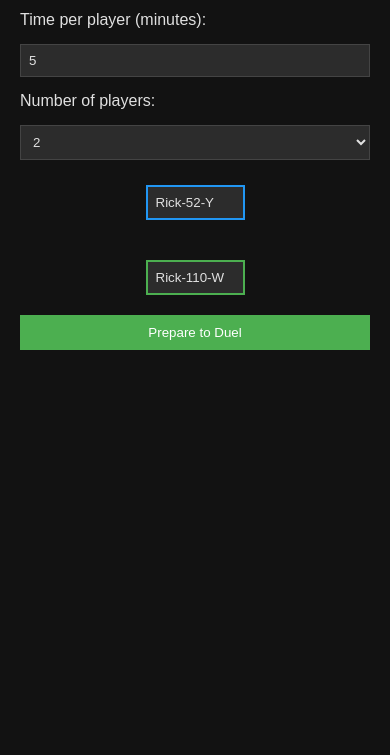
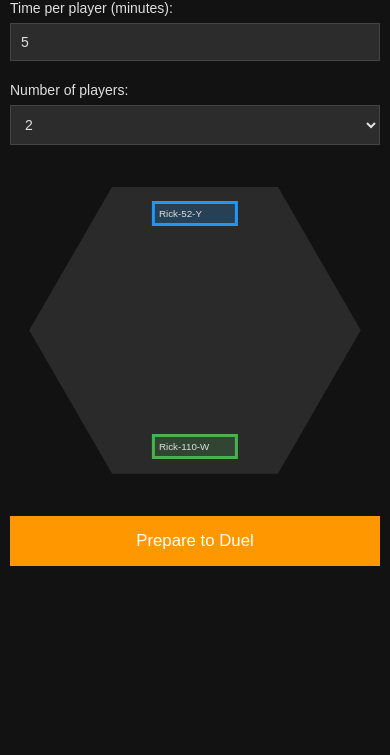
Before and after one commit to dbltnk/push-timer-app, a plain HTML site: page index.html in a window 390 px wide. Shown: the part 89-844 px from the top of the page. Drawn offline with Linux system fonts and the light colour scheme.

Commit message:
hex grid, not fully responsive?

```diff
--- a/index.html
+++ b/index.html
@@ -6,114 +6,176 @@
     <meta name="viewport" content="width=device-width, initial-scale=1.0">
     <title>Duel Timer Setup</title>
     <style>
+        :root {
+            --hex-width: min(85vw, 500px);
+            --hex-height: calc(var(--hex-width) * 0.866);
+            --player-width: calc(var(--hex-width) * 0.28);
+        }
+
         body {
             font-family: Arial, sans-serif;
             background-color: #121212;
             color: #e0e0e0;
             margin: 0;
-            padding: 20px;
+            padding: 10px;
+            font-size: 16px;
         }
 
         .container {
-            max-width: 600px;
+            max-width: 800px;
             margin: 0 auto;
         }
 
         h1 {
             text-align: center;
+            font-size: 2em;
+            margin-bottom: 1em;
         }
 
-        label,
-        input,
-        select,
-        button {
-            display: block;
-            width: 100%;
-            margin-top: 15px;
+        .input-group {
+            display: flex;
+            align-items: center;
+            margin-bottom: 1.5em;
         }
 
-        input,
+        label {
+            flex: 1;
+            margin-right: 1em;
+        }
+
+        input[type="number"],
         select {
-            padding: 8px;
+            flex: 1;
+            padding: 10px;
+            font-size: 1em;
             background-color: #2c2c2c;
             border: 1px solid #444;
             color: #e0e0e0;
             box-sizing: border-box;
         }
 
-        button {
-            padding: 10px;
-            background-color: #4CAF50;
-            color: white;
-            border: none;
-            cursor: pointer;
+        #hexLayout {
+            position: relative;
+            width: var(--hex-width);
+            height: var(--hex-height);
+            margin: 2em auto;
         }
 
-        button:hover {
-            background-color: #45a049;
-        }
-
-        #hexLayout {
-            display: grid;
-            grid-template-columns: repeat(3, 1fr);
-            grid-template-rows: repeat(4, auto);
-            gap: 10px;
-            margin-top: 20px;
-            max-width: 400px;
-            margin-left: auto;
-            margin-right: auto;
+        .hexagon {
+            position: absolute;
+            width: 100%;
+            height: 100%;
+            background-color: rgba(255, 255, 255, 0.1);
+            clip-path: polygon(25% 0%, 75% 0%, 100% 50%, 75% 100%, 25% 100%, 0% 50%);
         }
 
         .player-input {
-            text-align: center;
+            position: absolute;
+            width: var(--player-width);
         }
 
         .player-input input {
-            width: 90%;
-            margin: 5px auto;
-            border: 2px solid;
+            width: 100%;
+            padding: 8px;
+            font-size: 0.9em;
+            background-color: #2c2c2c;
+            color: #e0e0e0;
+            border: 3px solid;
+            box-sizing: border-box;
         }
 
         #player1 {
-            grid-column: 2;
-            grid-row: 4;
+            bottom: 5%;
+            left: 50%;
+            transform: translateX(-50%);
         }
 
         #player2 {
-            grid-column: 1;
-            grid-row: 3;
+            bottom: 25%;
+            left: 8%;
         }
 
         #player3 {
-            grid-column: 1;
-            grid-row: 2;
+            top: 25%;
+            left: 8%;
         }
 
         #player4 {
-            grid-column: 2;
-            grid-row: 1;
+            top: 5%;
+            left: 50%;
+            transform: translateX(-50%);
         }
 
         #player5 {
-            grid-column: 3;
-            grid-row: 2;
+            top: 25%;
+            right: 8%;
         }
 
         #player6 {
-            grid-column: 3;
-            grid-row: 3;
+            bottom: 25%;
+            right: 8%;
         }
 
         .green input {
             border-color: #4CAF50;
+            background-color: rgba(76, 175, 80, 0.2);
         }
 
         .blue input {
             border-color: #2196F3;
+            background-color: rgba(33, 150, 243, 0.2);
         }
 
         .red input {
             border-color: #F44336;
+            background-color: rgba(244, 67, 54, 0.2);
+        }
+
+        #prepareToDuel {
+            display: block;
+            width: 100%;
+            padding: 15px;
+            font-size: 1.2em;
+            background-color: #FF9800;
+            color: white;
+            border: none;
+            cursor: pointer;
+            margin-top: 2em;
+        }
+
+        #prepareToDuel:hover {
+            background-color: #F57C00;
+        }
+
+        @media (max-width: 600px) {
+            body {
+                font-size: 14px;
+                padding: 10px;
+            }
+
+            .input-group {
+                flex-direction: column;
+                align-items: stretch;
+            }
+
+            label {
+                margin-bottom: 0.5em;
+            }
+
+            :root {
+                --hex-width: 85vw;
+                --hex-height: calc(var(--hex-width) * 0.866);
+                --player-width: calc(var(--hex-width) * 0.26);
+            }
+
+            #hexLayout {
+                margin: 3em auto;
+            }
+
+            .player-input input {
+                font-size: 0.7em;
+                padding: 4px;
+            }
         }
     </style>
 </head>
@@ -121,9 +183,11 @@
 <body>
     <div class="container">
         <h1>Duel Timer Setup</h1>
+        <div class="input-group">
             <label for="timePerPlayer">Time per player (minutes):</label>
             <input type="number" id="timePerPlayer" value="5" min="1">
-
+        </div>
+        <div class="input-group">
             <label for="numberOfPlayers">Number of players:</label>
             <select id="numberOfPlayers">
                 <option value="2">2</option>
@@ -131,9 +195,16 @@
                 <option value="4">4</option>
                 <option value="6">6</option>
             </select>
-
-        <div id="hexLayout"></div>
-
+        </div>
+        <div id="hexLayout">
+            <div class="hexagon"></div>
+            <div id="player1" class="player-input"></div>
+            <div id="player2" class="player-input"></div>
+            <div id="player3" class="player-input"></div>
+            <div id="player4" class="player-input"></div>
+            <div id="player5" class="player-input"></div>
+            <div id="player6" class="player-input"></div>
+        </div>
         <button id="prepareToDuel">Prepare to Duel</button>
     </div>
 
@@ -168,23 +239,16 @@
             const positions = hexPositions[count];
             const colors = playerColors[count];
 
-            hexLayout.innerHTML = '';
-
             for (let i = 1; i <= 6; i++) {
-                const div = document.createElement('div');
-                div.id = `player${i}`;
-                div.className = 'player-input';
+                const div = $(`player${i}`);
                 if (positions.includes(i)) {
                     const index = positions.indexOf(i);
-                    const input = document.createElement('input');
-                    input.type = 'text';
-                    input.maxLength = 30;
-                    input.value = playerNames[index];
-                    input.placeholder = `Player ${index + 1} name`;
-                    div.appendChild(input);
-                    div.classList.add(colors[index]);
+                    div.innerHTML = `<input type="text" maxlength="30" value="${playerNames[index]}" placeholder="Player ${index + 1} name">`;
+                    div.className = `player-input ${colors[index]}`;
+                } else {
+                    div.innerHTML = '';
+                    div.className = 'player-input';
                 }
-                hexLayout.appendChild(div);
             }
         };
 
```
Lines whose indentation alone changed are shown as unchanged.
